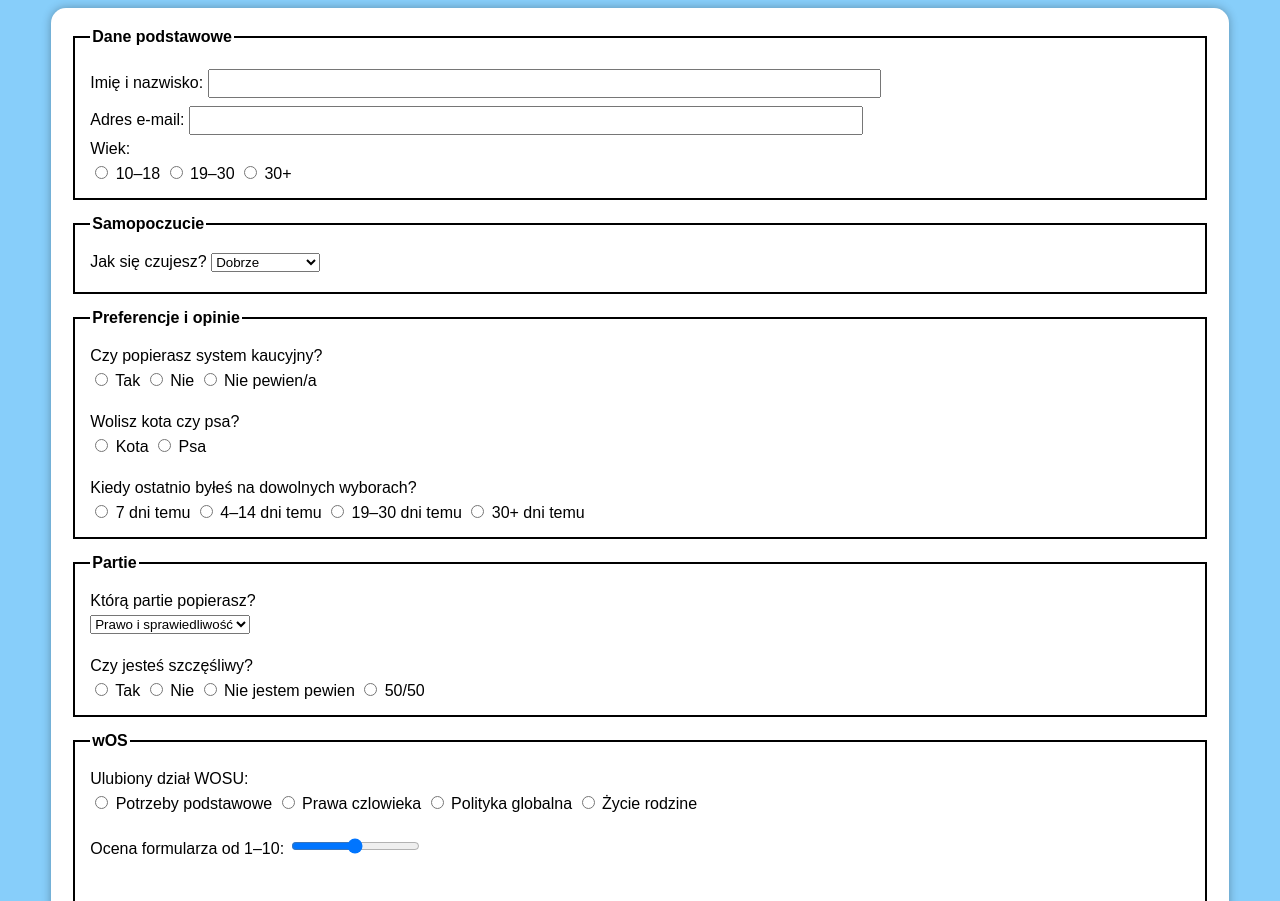
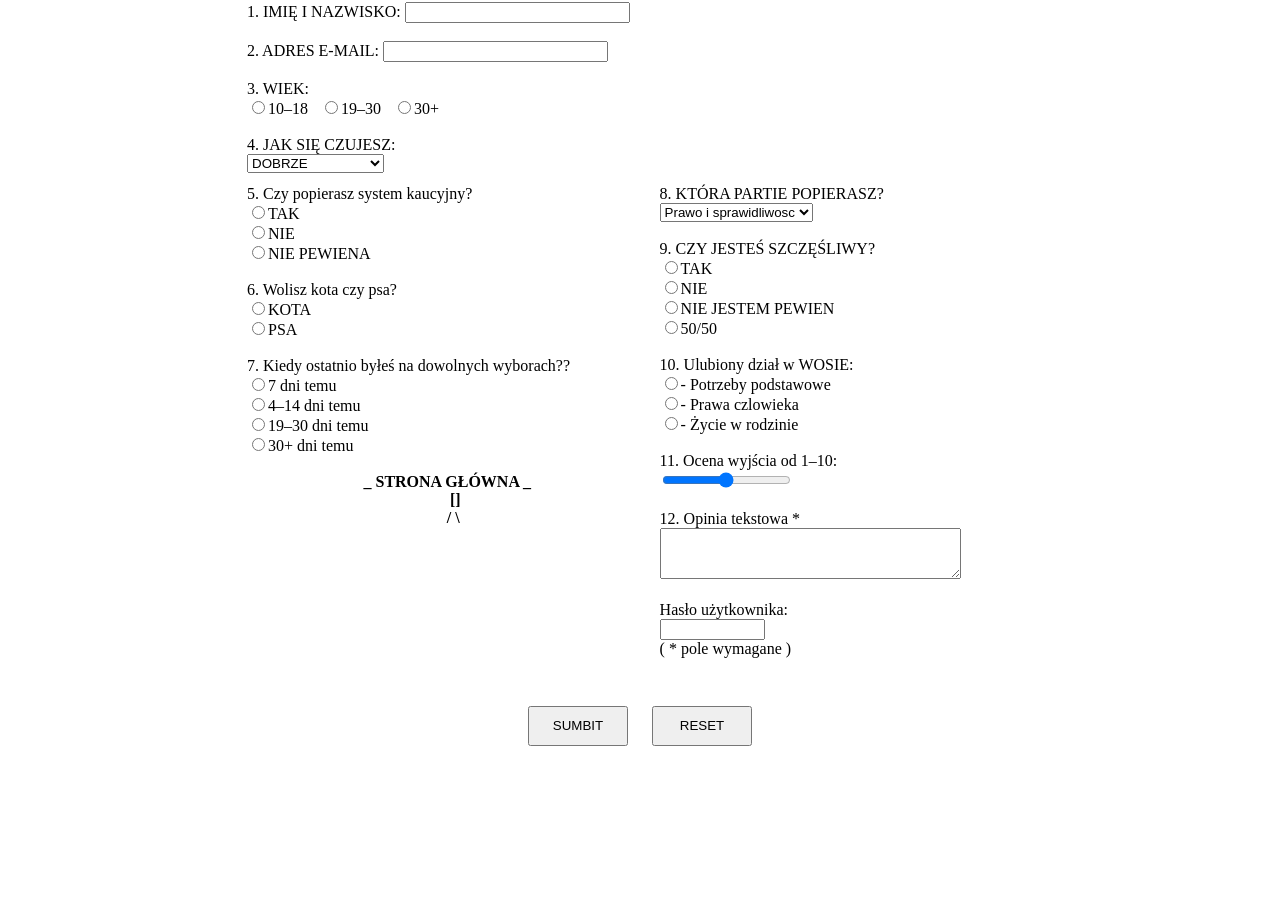
Before and after one commit to ViktorPon/witraplzaliczenie, a plain HTML site: page formularz.html in a window 1280 px wide. Shown: the part 72-973 px from the top of the page. After the commit the page ends 833 px from the top, so only its background shows below. Drawn offline with Linux system fonts and the light colour scheme.

Commit message:
Add files via upload

```diff
--- a/formularz.html
+++ b/formularz.html
@@ -3,153 +3,99 @@
 <head>
 <meta charset="UTF-8">
 <title>Wywiad Ogólny</title>
-<style>
-  body {
-    background-color: #87CEFA;
-    font-family: Arial, sans-serif;
-  }
-  h1 {
-    text-align: center;
-    text-transform: uppercase;
-  }
-  form {
-    width: 90%;
-    margin: auto;
-    background: #fff;
-    padding: 20px;
-    border-radius: 15px;
-    box-shadow: 0 0 10px rgba(0,0,0,0.3);
-  }
-  fieldset {
-    border: 2px solid #000;
-    padding: 15px;
-    margin-bottom: 15px;
-  }
-  legend {
-    font-weight: bold;
-  }
-  label {
-    display: block;
-    margin: 5px 0;
-  }
-  input[type="text"],
-  input[type="email"],
-  input[type="password"],
-  textarea {
-    width: 60%;
-    padding: 5px;
-    margin-top: 3px;
-  }
-  .buttons {
-    text-align: center;
-    margin-top: 20px;
-  }
-  button, input[type="submit"], input[type="reset"] {
-    width: 150px;
-    height: 50px;
-    margin: 5px;
-    font-weight: bold;
-    border-radius: 8px;
-    border: 1px solid #000;
-  }
-  .small-input {
-    width: 100px;
-  }
-</style>
 </head>
-<body>
+<body bgcolor="#FFFFFF">
+<center><h2>WYWIAD OGÓLNY</h2></center>
 
-<h1>Wywiad Ogólny</h1>
+<form action="mailto:mkryniew@wp.pl" method="post" enctype="text/plain">
 
-<form action="mailto:gogelikgo@gmail.com" method="post" enctype="text/plain">
+<table border="0" width="800" align="center" cellpadding="5">
 
-  <fieldset>
-    <legend>Dane podstawowe</legend>
-    <label>Imię i nazwisko: <input type="text" name="imie" required></label>
-    <label>Adres e-mail: <input type="email" name="email" required></label>
+<tr>
+<td colspan="2">
+1. IMIĘ I NAZWISKO: <input type="text" name="imie" size="25"><br><br>
+2. ADRES E-MAIL: <input type="email" name="email" size="25"><br><br>
+3. WIEK:<br>
+<input type="radio" name="wiek" value="10-18">10–18&nbsp;&nbsp;
+<input type="radio" name="wiek" value="19-30">19–30&nbsp;&nbsp;
+<input type="radio" name="wiek" value="30+">30+<br><br>
+4. JAK SIĘ CZUJESZ:<br>
+<select name="samopoczucie">
+<option> DOBRZE </option>
+<option> BARDZO DOBRZE </option>
+<option> FATALNIE </option>
+<option> ŹLE </option>
+<option> NIE WIEM </option>
+</select>
+</td>
+</tr>
 
-    <label>Wiek:</label>
-    <input type="radio" name="wiek" value="10-18"> 10–18
-    <input type="radio" name="wiek" value="19-30"> 19–30
-    <input type="radio" name="wiek" value="30+"> 30+
-  </fieldset>
+<tr>
+<td valign="top">
+5. Czy popierasz system kaucyjny?<br>
+<input type="radio" name="kupony" value="tak">TAK<br>
+<input type="radio" name="kupony" value="nie">NIE<br>
+<input type="radio" name="kupony" value="niepewna">NIE PEWIENA<br><br>
 
-  <fieldset>
-    <legend>Samopoczucie</legend>
-    <label>Jak się czujesz?
-      <select name="samopoczucie">
-        <option>Dobrze</option>
-        <option>Bardzo dobrze</option>
-        <option>Fatalnie</option>
-        <option>Źle</option>
-        <option>Nie wiem</option>
-      </select>
-    </label>
-  </fieldset>
+6. Wolisz kota czy psa?<br>
+<input type="radio" name="zwierze" value="kot">KOTA<br>
+<input type="radio" name="zwierze" value="pies">PSA<br><br>
 
-  <fieldset>
-    <legend>Preferencje i opinie</legend>
-    <label>Czy popierasz system kaucyjny?</label>
-    <input type="radio" name="kupony" value="tak"> Tak
-    <input type="radio" name="kupony" value="nie"> Nie
-    <input type="radio" name="kupony" value="niepewna"> Nie pewien/a
+7. Kiedy ostatnio byłeś na dowolnych wyborach??<br>
+<input type="radio" name="zakupy" value="7dni">7 dni temu<br>
+<input type="radio" name="zakupy" value="14dni">4–14 dni temu<br>
+<input type="radio" name="zakupy" value="30dni">19–30 dni temu<br>
+<input type="radio" name="zakupy" value="powyzej30">30+ dni temu<br><br>
 
-    <br><br>
-    <label>Wolisz kota czy psa?</label>
-    <input type="radio" name="zwierze" value="kot"> Kota
-    <input type="radio" name="zwierze" value="pies"> Psa
+<center>
+<b>
+_ STRONA GŁÓWNA _<br>
+&nbsp;&nbsp;&nbsp;&nbsp;[]<br>
+&nbsp;&nbsp;&nbsp;/ \<br>
+</b>
+</center>
+</td>
 
-    <br><br>
-    <label>Kiedy ostatnio byłeś na dowolnych wyborach?</label>
-    <input type="radio" name="zakupy" value="7dni"> 7 dni temu
-    <input type="radio" name="zakupy" value="14dni"> 4–14 dni temu
-    <input type="radio" name="zakupy" value="30dni"> 19–30 dni temu
-    <input type="radio" name="zakupy" value="powyzej30"> 30+ dni temu
-  </fieldset>
+<td valign="top">
+8. KTÓRA PARTIE POPIERASZ?<br>
+<select name="partia">
+<option>Prawo i sprawidliwosc</option>
+<option>KO</option>
+<option>Konfederacja</option>
+</select><br><br>
 
-  <fieldset>
-    <legend>Partie</legend>
-    <label>Którą partie popierasz?</label>
-    <select name="partia">
-      <option>Prawo i sprawiedliwość</option>
-      <option>Razem</option>
-      <option>Konfedracja</option>
-    </select>
+9. CZY JESTEŚ SZCZĘŚLIWY?<br>
+<input type="radio" name="szczescie" value="tak">TAK<br>
+<input type="radio" name="szczescie" value="nie">NIE<br>
+<input type="radio" name="szczescie" value="niepewny">NIE JESTEM PEWIEN<br>
+<input type="radio" name="szczescie" value="50/50">50/50<br><br>
 
-    <br><br>
-    <label>Czy jesteś szczęśliwy?</label>
-    <input type="radio" name="szczescie" value="tak"> Tak
-    <input type="radio" name="szczescie" value="nie"> Nie
-    <input type="radio" name="szczescie" value="niepewny"> Nie jestem pewien
-<input type="radio" name="szczescie" value="niepewny"> 50/50
-  </fieldset>
+10. Ulubiony dział w WOSIE:<br>
+<input type="radio" name="dzial" value="piekarnia">- Potrzeby podstawowe<br>
+<input type="radio" name="dzial" value="napoje">- Prawa czlowieka<br>
+<input type="radio" name="dzial" value="zycie">- Życie w rodzinie <br><br>
 
-  <fieldset>
-    <legend>wOS</legend>
-    <label>Ulubiony dział WOSU:</label>
-    <input type="radio" name="dzial" value="woss"> Potrzeby podstawowe
-    <input type="radio" name="dzial" value="wos"> Prawa czlowieka
-    <input type="radio" name="dzial" value="wosss"> Polityka globalna
-    <input type="radio" name="dzial" value="wossss"> Życie rodzine
+11. Ocena wyjścia od 1–10:<br>
+<input type="range" name="ocena" min="0" max="10"><br><br>
 
-    <br><br>
-    <label>Ocena formularza od 1–10: <input type="range" min="0" max="10"></label>
+12. Opinia tekstowa *<br>
+<textarea name="opinia" rows="3" cols="35"></textarea><br><br>
 
-    <br><br>
-    <label>Opinia tekstowa:<br>
-    <textarea name="opinia" rows="3" cols="40" placeholder="Twoja opinia..."></textarea></label>
+Hasło użytkownika:<br>
+<input type="password" name="haslo" maxlength="5" size="10"><br>
+( * pole wymagane )
+</td>
+</tr>
 
-    <br><br>
-    <label>Hasło użytkownika: <input type="password" name="haslo" maxlength="5" class="small-input" required></label>
-  </fieldset>
+<tr>
+<td colspan="2" align="center"><br><br>
+<input type="submit" value="SUMBIT" style="width:100px;height:40px">
+&nbsp;&nbsp;&nbsp;&nbsp;
+<input type="reset" value="RESET" style="width:100px;height:40px">
+</td>
+</tr>
 
-  <div class="buttons">
-    <button type="button" onclick="window.location.href='index.html'">Strona główna</button>
-    <input type="reset" value="Reset">
-    <input type="submit" value="Submit">
-  </div>
-
+</table>
 </form>
-
 </body>
 </html>
```
